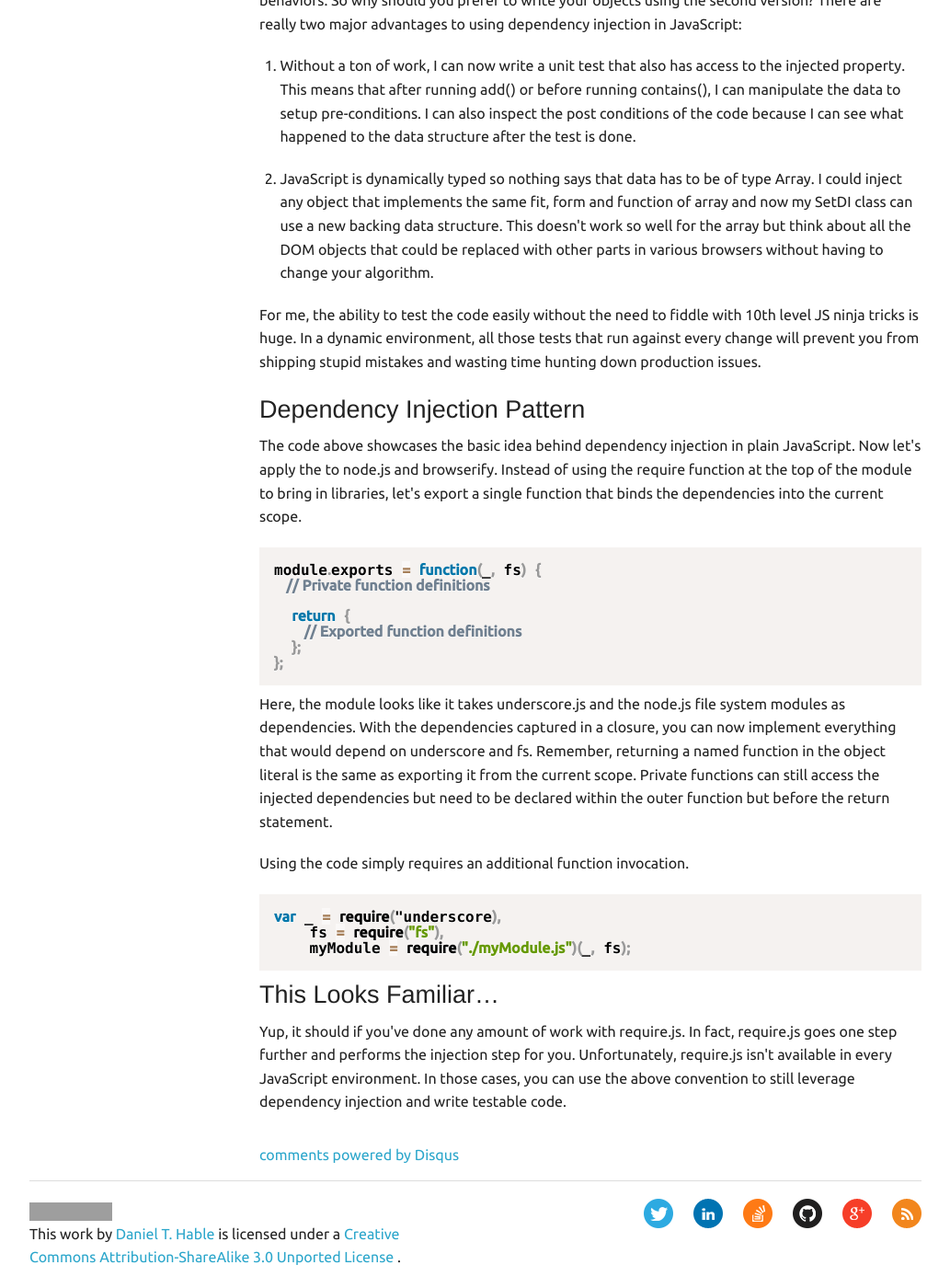
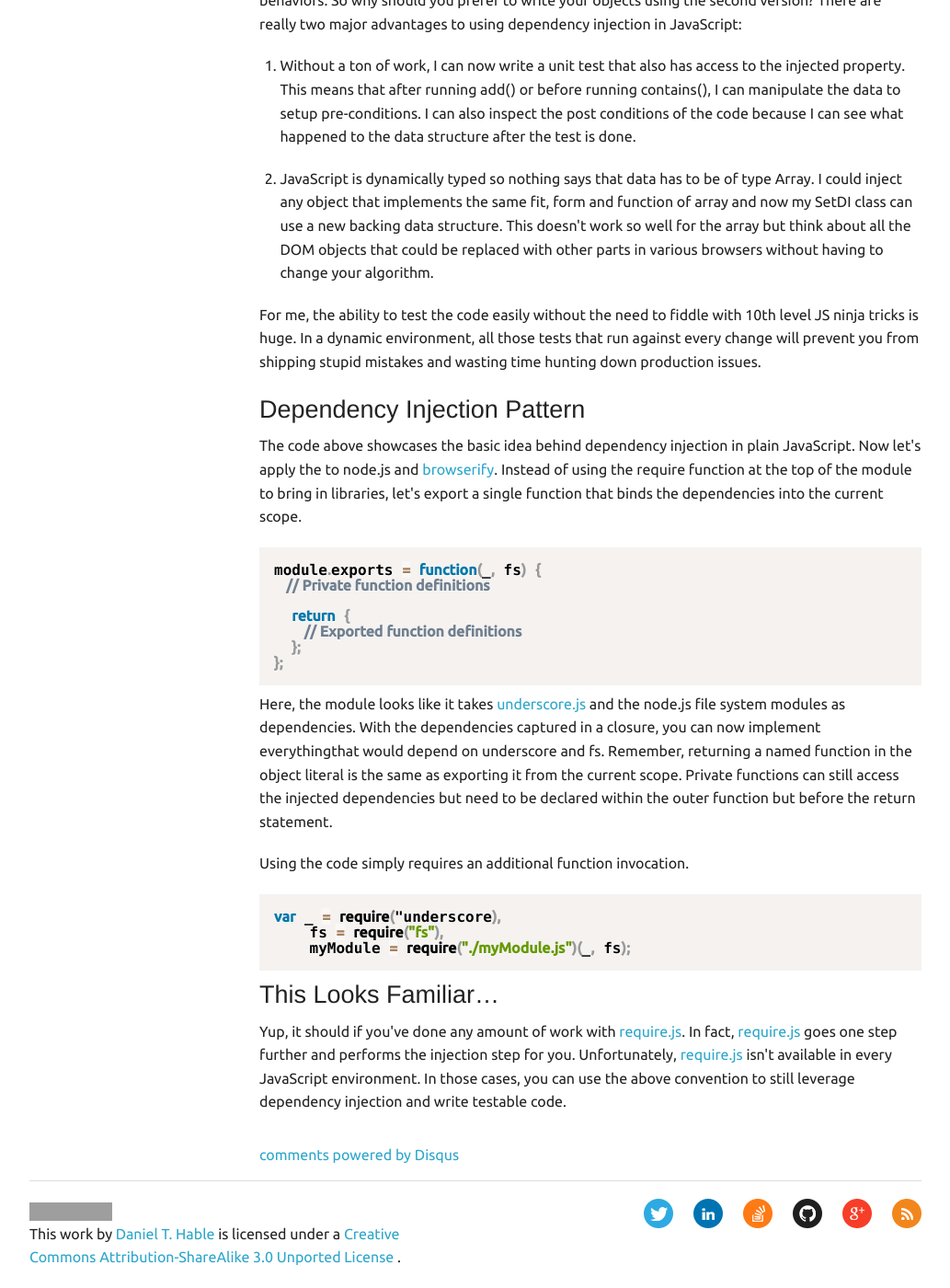
Before and after one commit to dhable/caffeinatedideas.com, a Jekyll site: the page built from _posts/2014-02-17-javascript-dependency-injection-pattern.md, in a window 1280 px wide and 1400 px high, scrolled down 1391 px. Shown: the whole window at 92% size, without its empty margins (123-1156 px from the left). Built offline with Jekyll 4.4.1, drawn with Linux system fonts in a browser that asks for light colours; nearby versions of some CDN libraries; comment, search, counter and statistics services are not loaded; part of the change alters nothing that is shown; some of the changed text lies outside the part shown; grey boxes are pictures that could not be loaded.

```diff
--- a/_posts/2014-02-17-javascript-dependency-injection-pattern.md
+++ b/_posts/2014-02-17-javascript-dependency-injection-pattern.md
@@ -18,7 +18,7 @@ hooks to mock or stub out functionality in a fairly straight forward manner.
 
 ### Dependency Injection ###
 
-In a nutshell, dependency injection favors accepting external classes and module
+In a nutshell, [dependency injection][DI] favors accepting external classes and module
 references as parameters. In code:
 
 {% prism javascript linenos %}
@@ -93,9 +93,9 @@ will prevent you from shipping stupid mistakes and wasting time hunting down pro
 ### Dependency Injection Pattern ###
 
 The code above showcases the basic idea behind dependency injection in plain JavaScript. Now let\'s
-apply the to node.js and browserify. Instead of using the require function at the top of the
-module to bring in libraries, let\'s export a single function that binds the dependencies into the
-current scope.
+apply the to node.js and [browserify][browserify-js]. Instead of using the require function at the
+top of the module to bring in libraries, let\'s export a single function that binds the dependencies
+into the current scope.
 
 {% prism javascript linenos %}
 module.exports = function(_, fs) {
@@ -107,10 +107,10 @@ module.exports = function(_, fs) {
 };
 {% endprism %}
 
-Here, the module looks like it takes underscore.js and the node.js file system modules as
-dependencies. With the dependencies captured in a closure, you can now implement everything
-that would depend on underscore and fs. Remember, returning a named function in the object
-literal is the same as exporting it from the current scope. Private functions can still
+Here, the module looks like it takes [underscore.js][underscore-js] and the node.js file system
+modules as dependencies. With the dependencies captured in a closure, you can now implement
+everythingthat would depend on underscore and fs. Remember, returning a named function in the
+object literal is the same as exporting it from the current scope. Private functions can still
 access the injected dependencies but need to be declared within the outer function but before
 the return statement.
 
@@ -125,7 +125,13 @@ var _ = require("underscore),
 
 ### This Looks Familiar... ###
 
-Yup, it should if you\'ve done any amount of work with require.js. In fact, require.js goes one
-step further and performs the injection step for you. Unfortunately, require.js isn\'t available
-in every JavaScript environment. In those cases, you can use the above convention to still leverage
-dependency injection and write testable code.
+Yup, it should if you\'ve done any amount of work with [require.js][require-js]. In fact,
+[require.js][require-js] goes one step further and performs the injection step for you.
+Unfortunately, [require.js][require-js]  isn\'t available in every JavaScript environment.
+In those cases, you can use the above convention to still leverage dependency injection and
+write testable code.
+
+[DI]: http://en.wikipedia.org/wiki/Dependency_injection
+[underscore-js]: http://underscorejs.org/
+[browserify-js]: http://browserify.org/
+[require-js]: http://requirejs.org/
```
